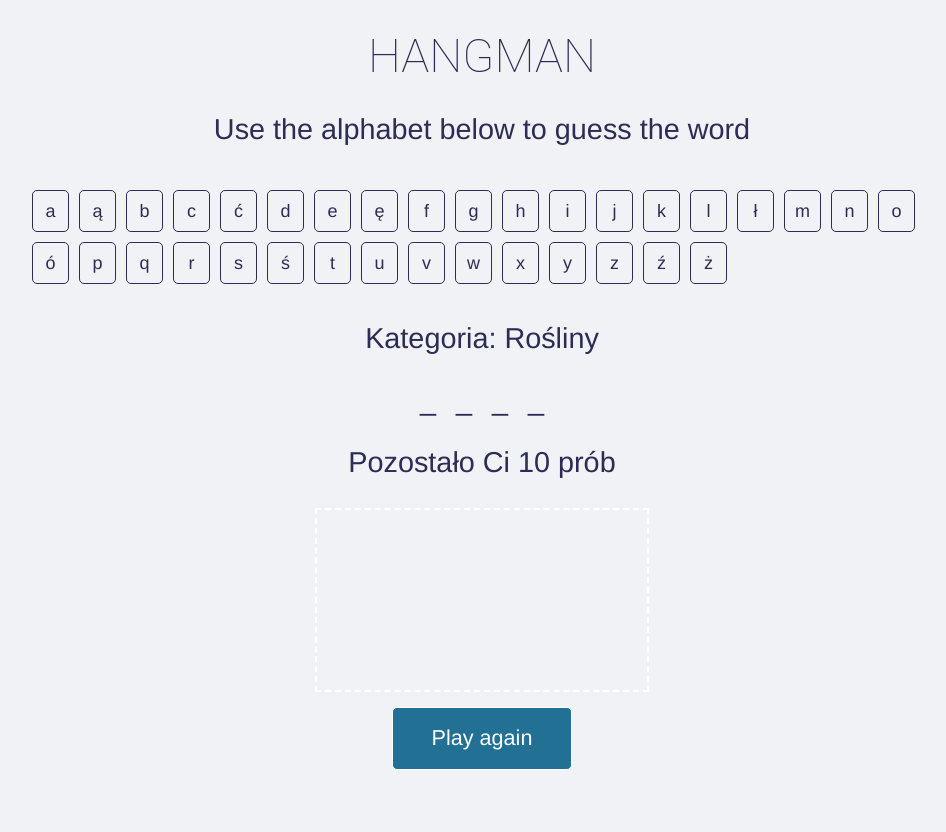
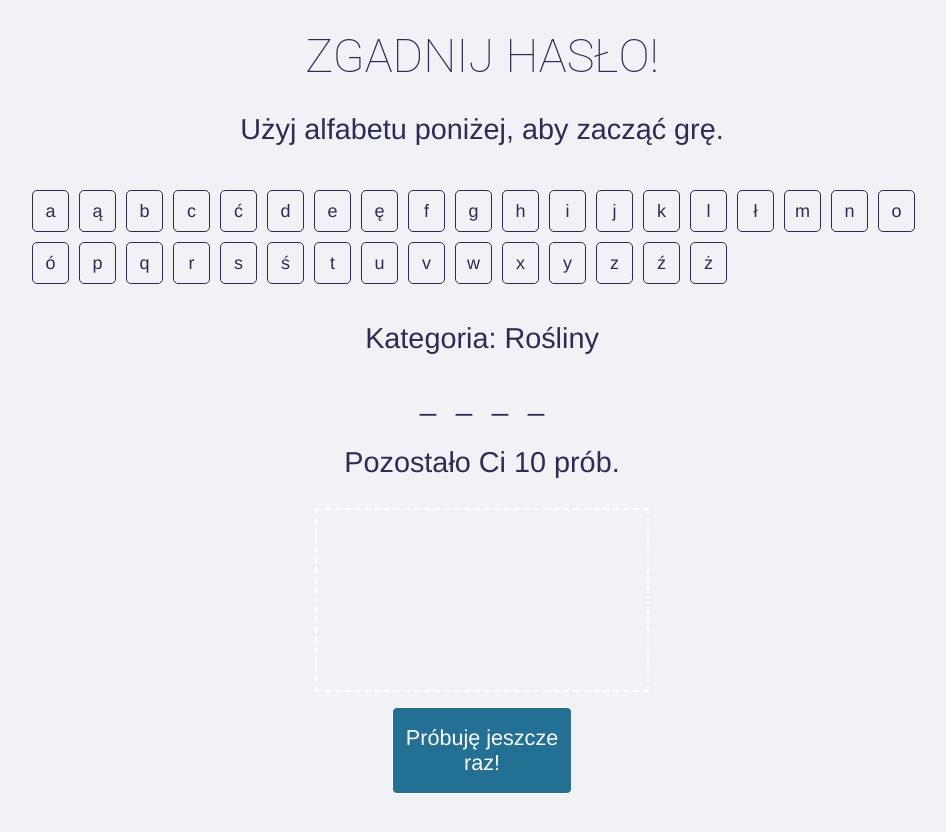
Before and after one commit to MariaHola/gameApp, a plain HTML site: page index.html in a window 1280 px wide. Shown: the whole page, without its empty margins (158-1104 px from the left). Before the commit the page ends 810 px from the top, so only its background shows below. Drawn offline with nearby package versions, Linux system fonts and the light colour scheme.

Commit message:
english language changed to polish in a game

```diff
--- a/index.html
+++ b/index.html
@@ -1,5 +1,5 @@
 <!DOCTYPE html>
-<html lang="en">
+<html lang="pl">
 <head>
     <meta charset="UTF-8">
     <meta http-equiv="X-UA-Compatible" content="IE=edge">
@@ -15,8 +15,8 @@
 </head>
 <body>
     <div class="wrapper">
-        <h1>Hangman</h1>
-        <p>Use the alphabet below to guess the word</p>
+        <h1>Zgadnij hasło!</h1>
+        <p>Użyj alfabetu poniżej, aby zacząć grę.</p>
       </div>
       <div class="wrapper">
         <div id="buttons">
@@ -29,7 +29,7 @@
         <p id="mylives"></p>
         <canvas id="stickman">This Text will show if the Browser does NOT support HTML5 Canvas tag</canvas>
         <div class="container">
-          <button id="reset">Play again</button>
+          <button id="reset">Próbuję jeszcze raz!</button>
         </div>
       </div>
 </body>
--- a/script.js
+++ b/script.js
@@ -101,7 +101,7 @@ window.onload = function() {
 
     // Show lives
     comments = function() {
-      showLives.innerHTML = "Pozostało Ci " + lives + " prób";
+      showLives.innerHTML = "Pozostało Ci " + lives + " prób.";
       if (lives < 1) {
         showLives.innerHTML = "Ale z Ciebie Bambik...";
       }
```
